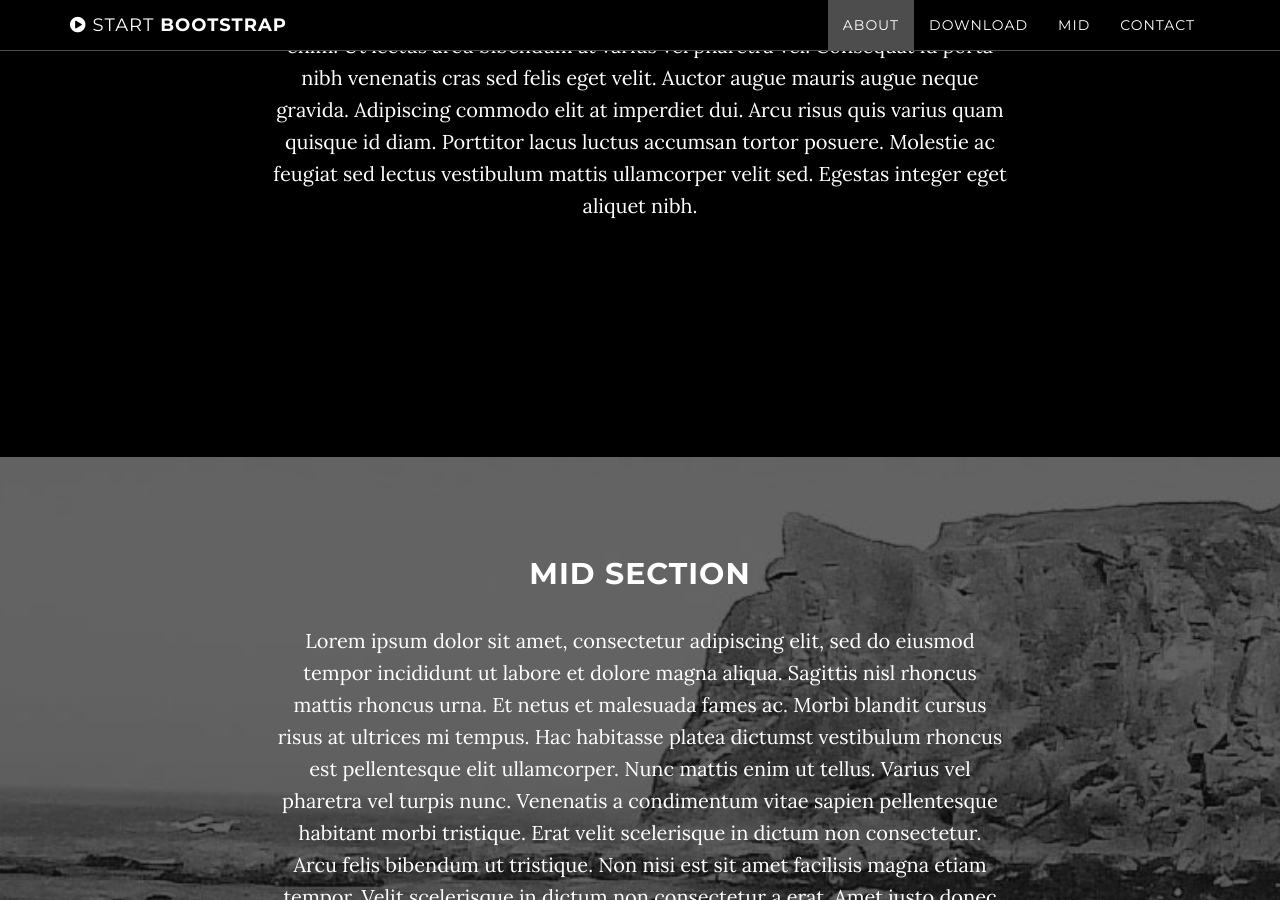
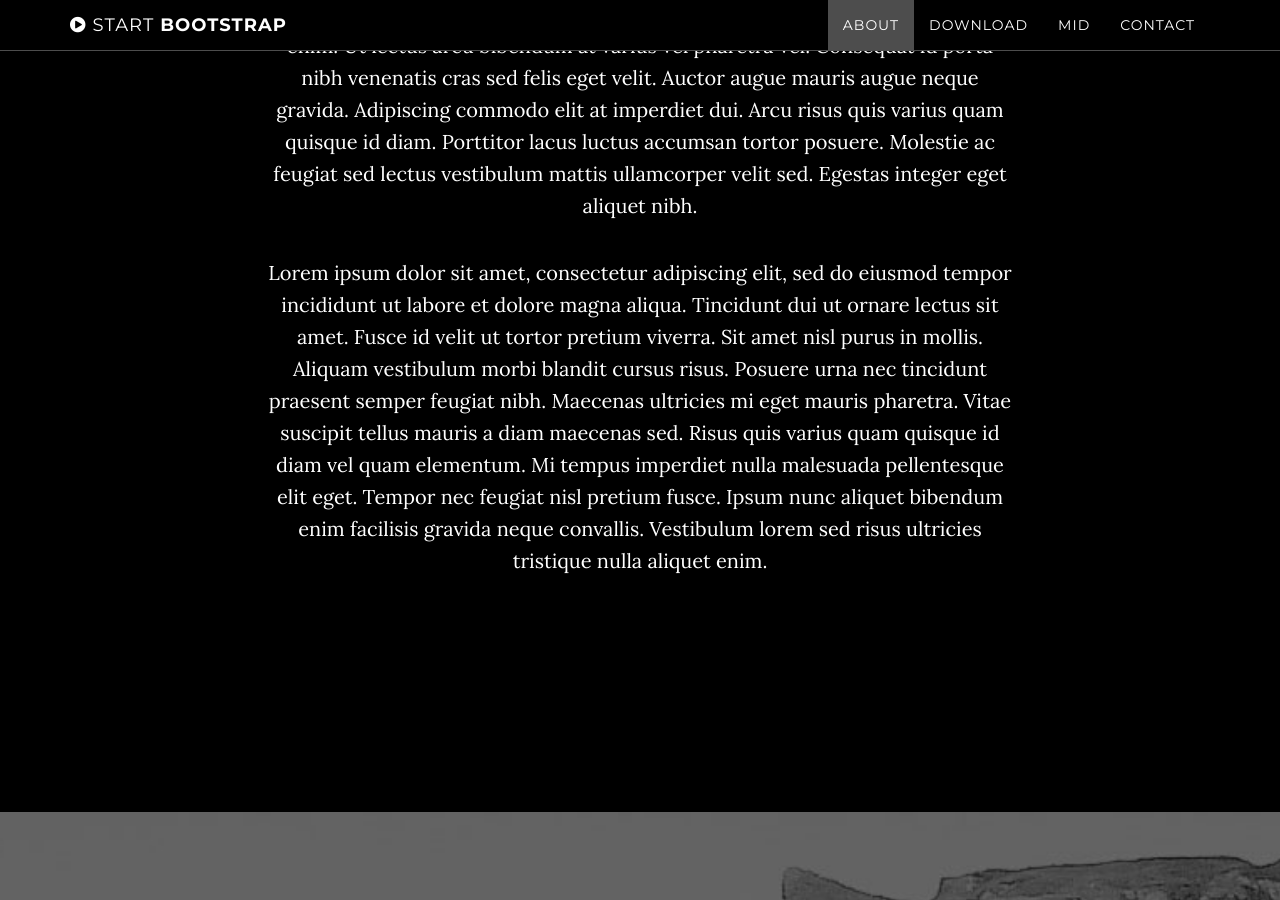
Before and after one commit to iamreadyforchange/iamreadyforchange.github.io, a Jekyll site: the page built from index.html, in a window 1280 px wide and 900 px high, scrolled down 1202 px. Built offline with Jekyll 4.4.1, drawn with Linux system fonts in a browser that asks for light colours.

Commit message:
Adding a paragraph.

```diff
--- a/_includes/about.html
+++ b/_includes/about.html
@@ -4,6 +4,7 @@
             <div class="col-lg-8 col-lg-offset-2">
                 <h2>About Ready for Change</h2>
                 <p>Lorem ipsum dolor sit amet, consectetur adipiscing elit, sed do eiusmod tempor incididunt ut labore et dolore magna aliqua. Massa enim nec dui nunc mattis enim. Ut lectus arcu bibendum at varius vel pharetra vel. Consequat id porta nibh venenatis cras sed felis eget velit. Auctor augue mauris augue neque gravida. Adipiscing commodo elit at imperdiet dui. Arcu risus quis varius quam quisque id diam. Porttitor lacus luctus accumsan tortor posuere. Molestie ac feugiat sed lectus vestibulum mattis ullamcorper velit sed. Egestas integer eget aliquet nibh.</p>
+                <p>Lorem ipsum dolor sit amet, consectetur adipiscing elit, sed do eiusmod tempor incididunt ut labore et dolore magna aliqua. Tincidunt dui ut ornare lectus sit amet. Fusce id velit ut tortor pretium viverra. Sit amet nisl purus in mollis. Aliquam vestibulum morbi blandit cursus risus. Posuere urna nec tincidunt praesent semper feugiat nibh. Maecenas ultricies mi eget mauris pharetra. Vitae suscipit tellus mauris a diam maecenas sed. Risus quis varius quam quisque id diam vel quam elementum. Mi tempus imperdiet nulla malesuada pellentesque elit eget. Tempor nec feugiat nisl pretium fusce. Ipsum nunc aliquet bibendum enim facilisis gravida neque convallis. Vestibulum lorem sed risus ultricies tristique nulla aliquet enim.</p>
             </div>
         </div>
     </section>
```
